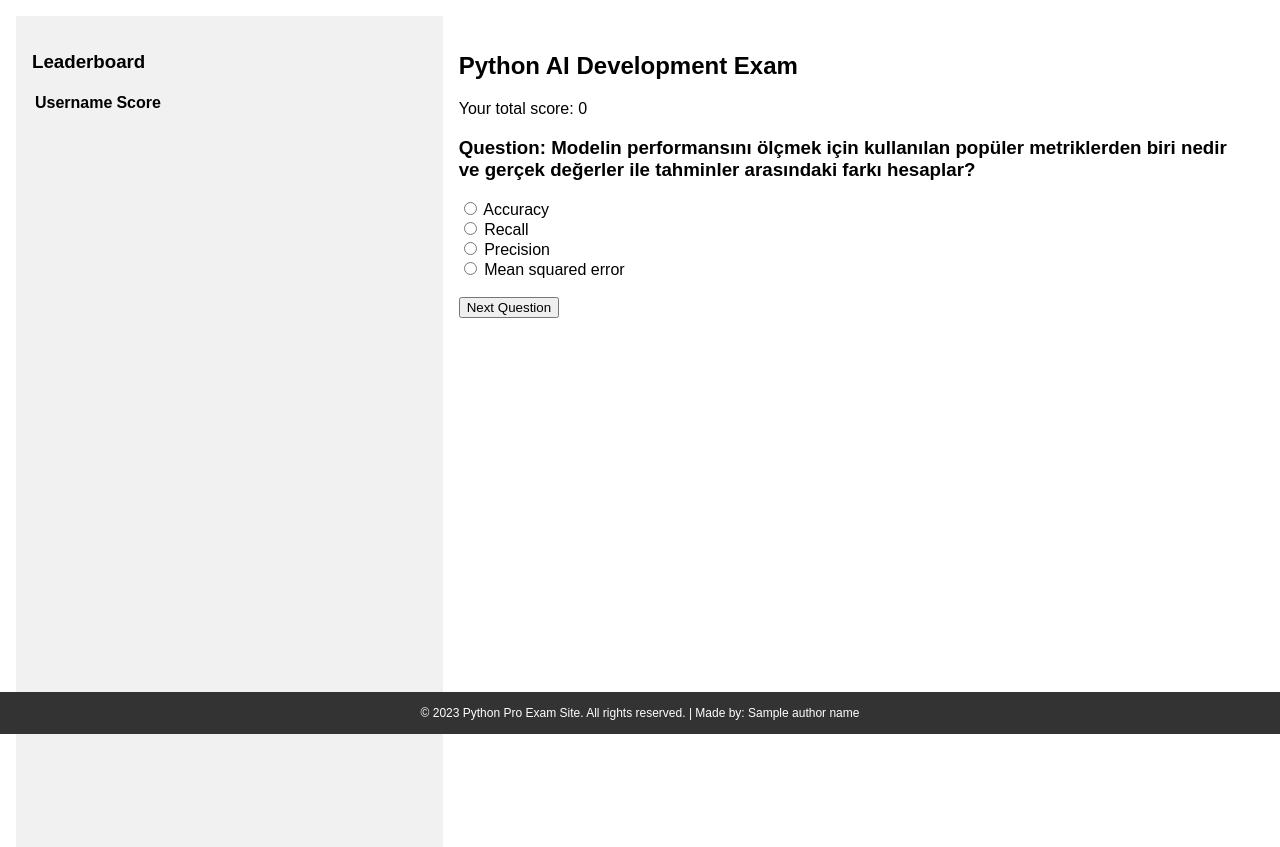
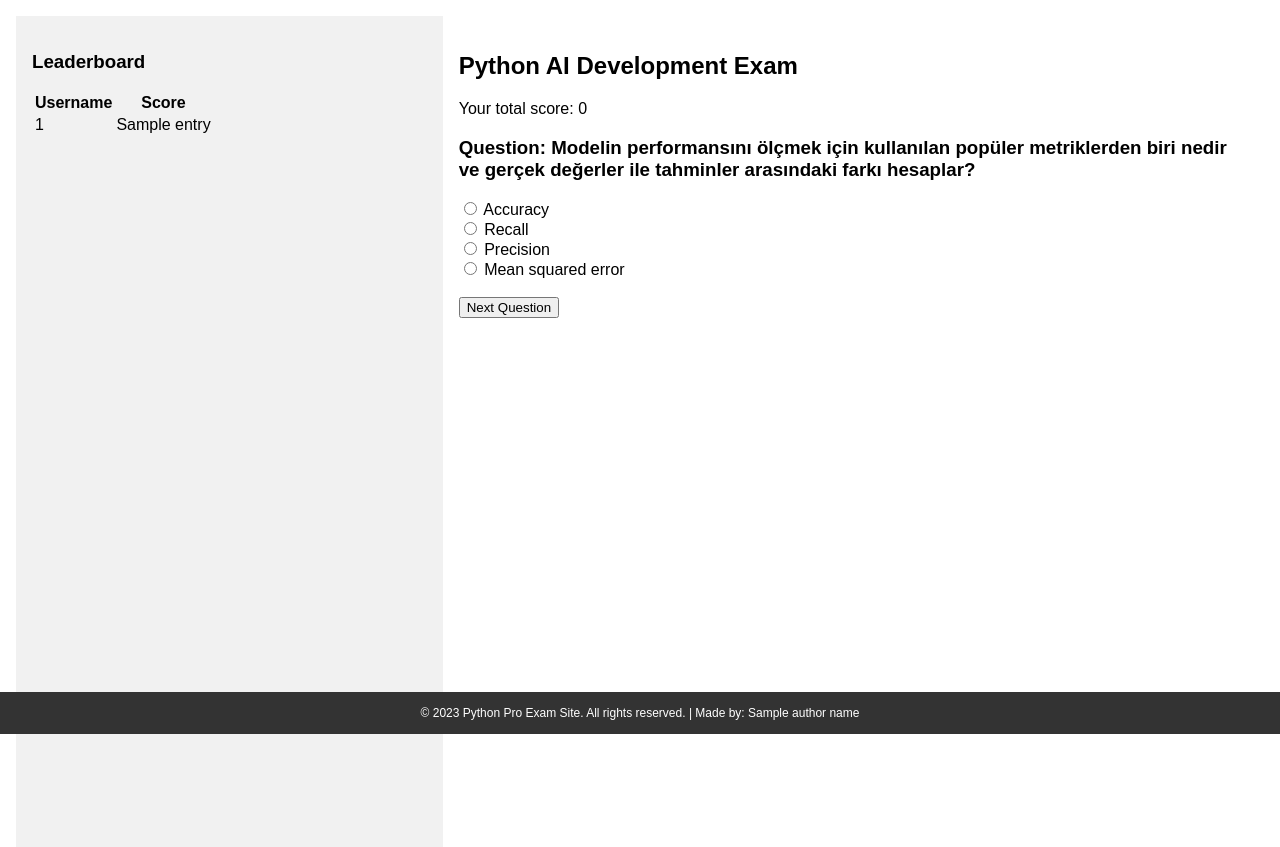
Before and after one commit to sevggii/Python_Web_Project, a Flask app: template templates/examPythonAI.html in a window 1280 px wide. Shown: the part 66-913 px from the top of the page. Run offline with Flask 3, Linux system fonts and the light colour scheme; the template is opened without the code that fills it: most values are stand-ins (such as "Sample title", 1, 10 or a date in 2020); lists and menus that the app fills with data are empty.

Commit message:
leaderboard connect database

```diff
--- a/app.py
+++ b/app.py
@@ -123,7 +123,14 @@ def examPythonAI():
     else:
         user_score = 0
 
-    return render_template('examPythonAI.html', author_name=author_name, user_score=user_score)
+    # Retrieve leaderboard data
+    conn = create_connection()
+    cursor = conn.cursor()
+    cursor.execute("SELECT username, score FROM users ORDER BY score DESC")
+    leaderboard_data = cursor.fetchall()
+    conn.close()
+
+    return render_template('examPythonAI.html', author_name=author_name, user_score=user_score, leaderboard_data=leaderboard_data)
 
 
 if __name__ == '__main__':
--- a/templates/examPythonAI.html
+++ b/templates/examPythonAI.html
@@ -183,7 +183,13 @@
           <th>Username</th>
           <th>Score</th>
         </tr>
-        <!-- The leaderboard will be populated dynamically here -->
+        <!-- Populate the leaderboard dynamically -->
+        {% for entry in leaderboard_data %}
+        <tr>
+          <td>{{ entry[0] }}</td>
+          <td>{{ entry[1] }}</td>
+        </tr>
+        {% endfor %}
       </table>
     </div>
 
```
